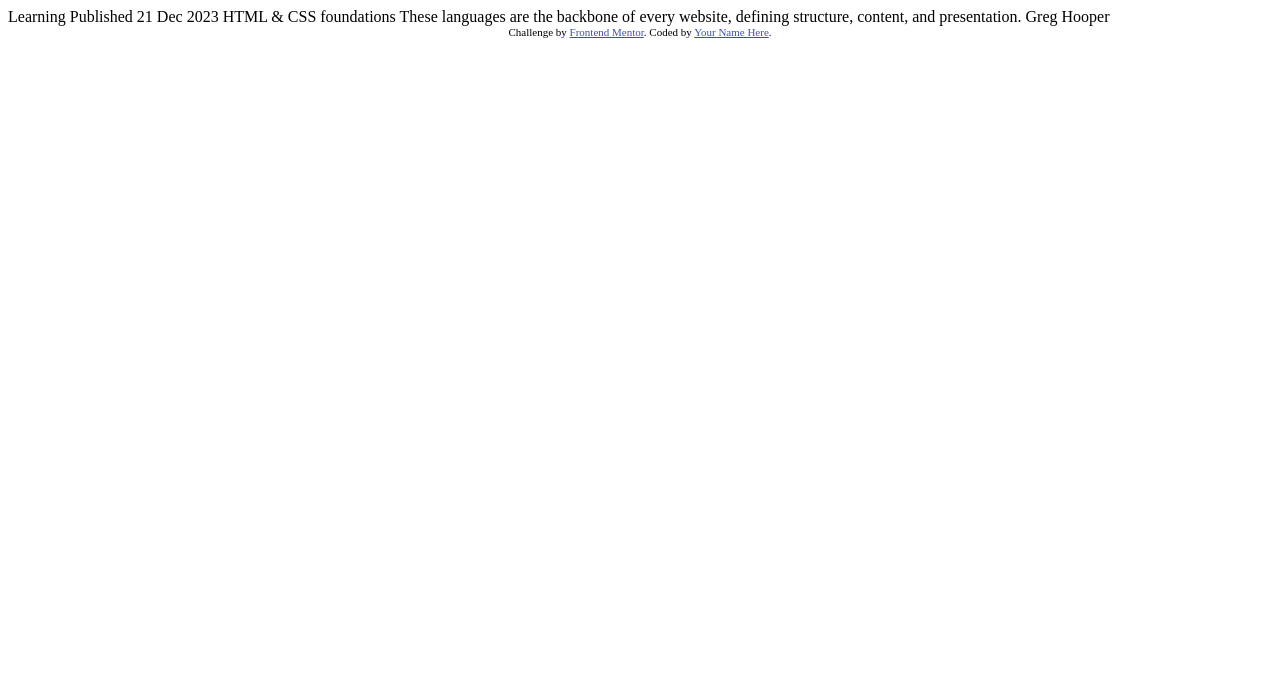
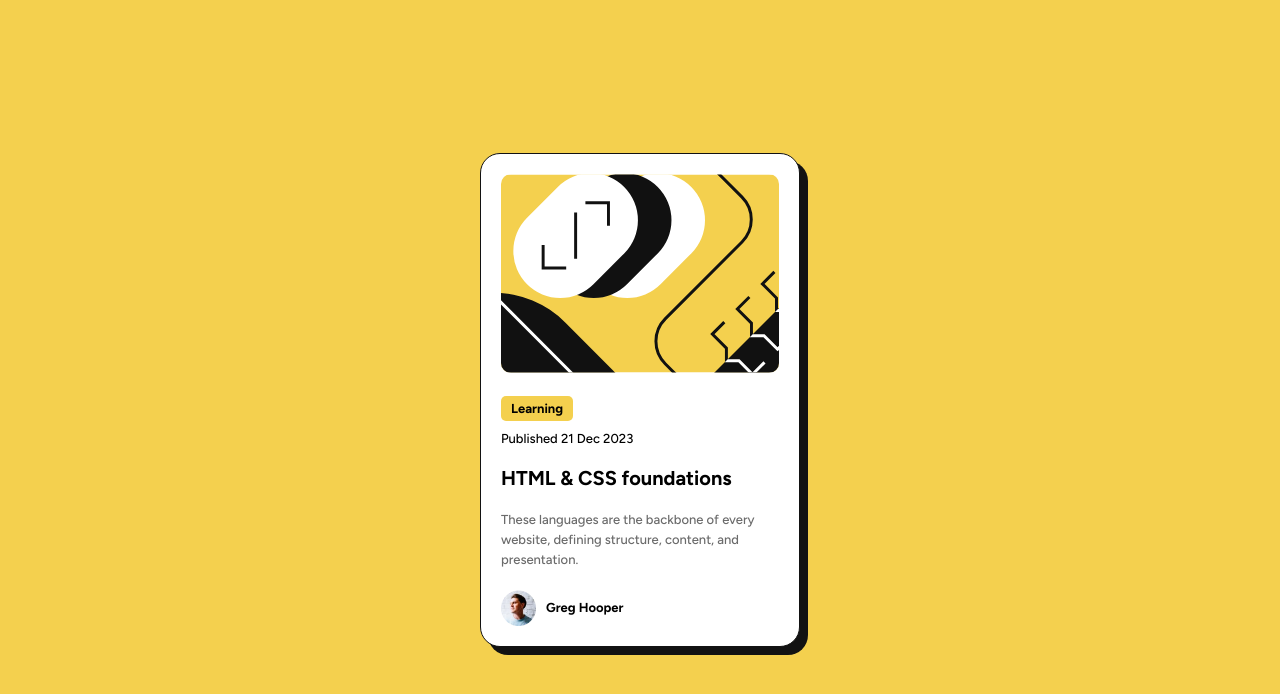
Before and after one commit to GerardoBarraganIniguez/Blog-Preview-Card, a plain HTML site: page index.html in a window 1280 px wide. Drawn offline with Linux system fonts and the light colour scheme.

Commit message:
reto terminado

```diff
--- a/index.html
+++ b/index.html
@@ -3,32 +3,25 @@
 <head>
   <meta charset="UTF-8">
   <meta name="viewport" content="width=device-width, initial-scale=1.0"> <!-- displays site properly based on user's device -->
-
   <link rel="icon" type="image/png" sizes="32x32" href="./assets/images/favicon-32x32.png">
-
+  <link rel="stylesheet" href="/styles.css">
   <title>Frontend Mentor | Blog preview card</title>
-
-  <!-- Feel free to remove these styles or customise in your own stylesheet 👍 -->
-  <style>
-    .attribution { font-size: 11px; text-align: center; }
-    .attribution a { color: hsl(228, 45%, 44%); }
-  </style>
 </head>
 <body>
 
-  Learning
+  <article class="card">
+    <div class="container">
+      <img class="container__img" src="assets/images/illustration-article.svg" alt="HTML & CSS illustration">
+      <span class="container__span">Learning</span>
+      <time datetime="2023-12-21" class="container__date">Published 21 Dec 2023</time>
+      <h2>HTML & CSS foundations</h2>
+      <p>These languages are the backbone of every website, defining structure, content, and presentation.</p>
+      <footer>
+        <img src="assets/images/image-avatar.webp" alt="Greg Hooper">
+        <span >Greg Hooper</span>
+      </footer>
+    </div>
+  </article>
 
-  Published 21 Dec 2023
-
-  HTML & CSS foundations
-
-  These languages are the backbone of every website, defining structure, content, and presentation.
-
-  Greg Hooper
-
-  <div class="attribution">
-    Challenge by <a href="https://www.frontendmentor.io?ref=challenge" target="_blank">Frontend Mentor</a>.
-    Coded by <a href="#">Your Name Here</a>.
-  </div>
 </body>
 </html>
--- /dev/null
+++ b/styles.css
@@ -0,0 +1,92 @@
+@import url('https://fonts.googleapis.com/css2?family=Figtree:ital,wght@0,300..900;1,300..900&display=swap');
+
+:root{
+    --color-yellow: hsl(47, 88%, 63%);
+    --color-white: hsl(0, 0%, 100%);
+    --color-gray: hsl(0, 0%, 42%);
+    --color-black: hsl(0, 0%, 7%);
+}
+*{
+    margin: 0;
+    padding: 0;
+    box-sizing: border-box;
+}
+
+html{
+    height: 100%;
+}
+body{
+    height: 100%;
+    background-color: var(--color-yellow);
+    font-family: "Figtree", sans-serif;
+    font-optical-sizing: auto;
+    font-weight: 500;
+    font-style: normal;
+    display: flex;
+    justify-content: center;
+    align-items: center;
+    font-size: 13px;
+}
+
+.card{
+    max-width: 320px;
+    background-color: var(--color-white);
+    border-radius: 20px;
+    padding: 20px;
+    box-shadow: 8px 8px var(--color-black);
+    border: 1.5px solid var(--color-black);
+}
+
+.container__img{
+    width: 100%;
+    aspect-ratio: 1.4/1;
+    object-fit: cover;
+    object-position: center;
+    border-radius: 10px;
+    margin-bottom: 20px;
+}
+
+.container__span{
+    display: inline-block; /* para usar el margin */
+    background-color: var(--color-yellow);
+    padding: 5px 10px;
+    border-radius: 5px;
+    margin-bottom: 10px;
+    font-weight: 700;
+}
+
+.container__date{
+    display: block;
+    margin-bottom: 20px;
+}
+
+.container h2{
+    font-size: 20px;
+    font-weight: 700;
+    margin-bottom: 20px;
+}
+
+.container p{
+    color: var(--color-gray);
+    margin-bottom: 20px;
+    line-height: 20px;
+}
+
+footer{
+    display: flex;
+    align-items: center;
+    gap: 10px;
+}
+
+footer img{
+    width: 35px;
+}
+
+footer span{
+    font-weight: 700;
+}
+
+.container h2:hover{
+    color: var(--color-yellow);
+    cursor: pointer;
+}
```
Also changed, not shown: 2 other files.
